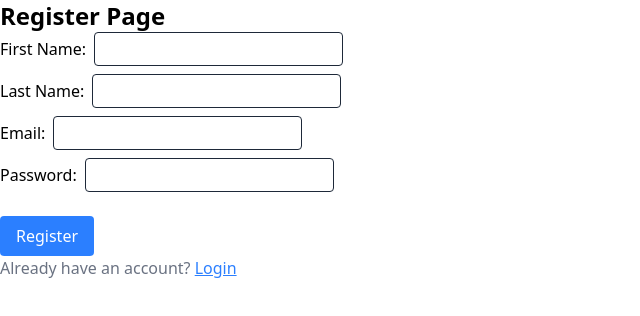
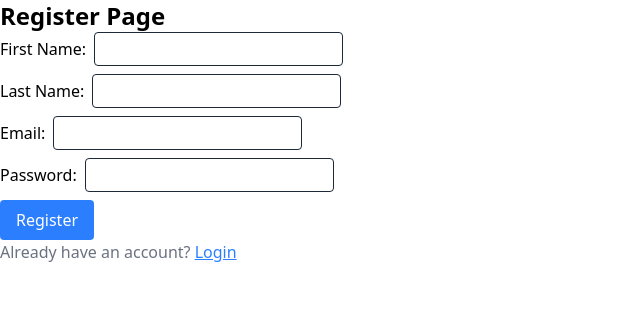
Before and after one commit to milanbairagi/AuthSystem, a React (Vite) app in the folder Frontend/: page /register in a window 1280 px wide. Shown: the top 316 px of the page, without its empty margins (0-640 px from the left). Built offline with nearby package versions, Linux system fonts and the light colour scheme; no server answers.

Commit message:
fix(button): remove unnecessary margin from button components

```diff
--- a/Frontend/src/components/Button.jsx
+++ b/Frontend/src/components/Button.jsx
@@ -2,7 +2,7 @@
 	return (
 		<button
 			type={type}
-			className={`bg-blue-500 text-white px-4 py-2 rounded mt-4 ${loading ? "opacity-70" : ""} ${styles}`}
+			className={`bg-blue-500 text-white px-4 py-2 rounded ${loading ? "opacity-70" : ""} ${styles}`}
 			onClick={onClick}
       disabled={loading}
 		>
@@ -15,7 +15,7 @@
 	return (
 		<button
 			type={type}
-			className={`bg-gray-500 text-white px-4 py-2 rounded mt-4 ${loading ? "opacity-70" : ""} ${styles}`}
+			className={`bg-gray-500 text-white px-4 py-2 rounded ${loading ? "opacity-70" : ""} ${styles}`}
 			onClick={onClick}
       disabled={loading}
 		>
```
